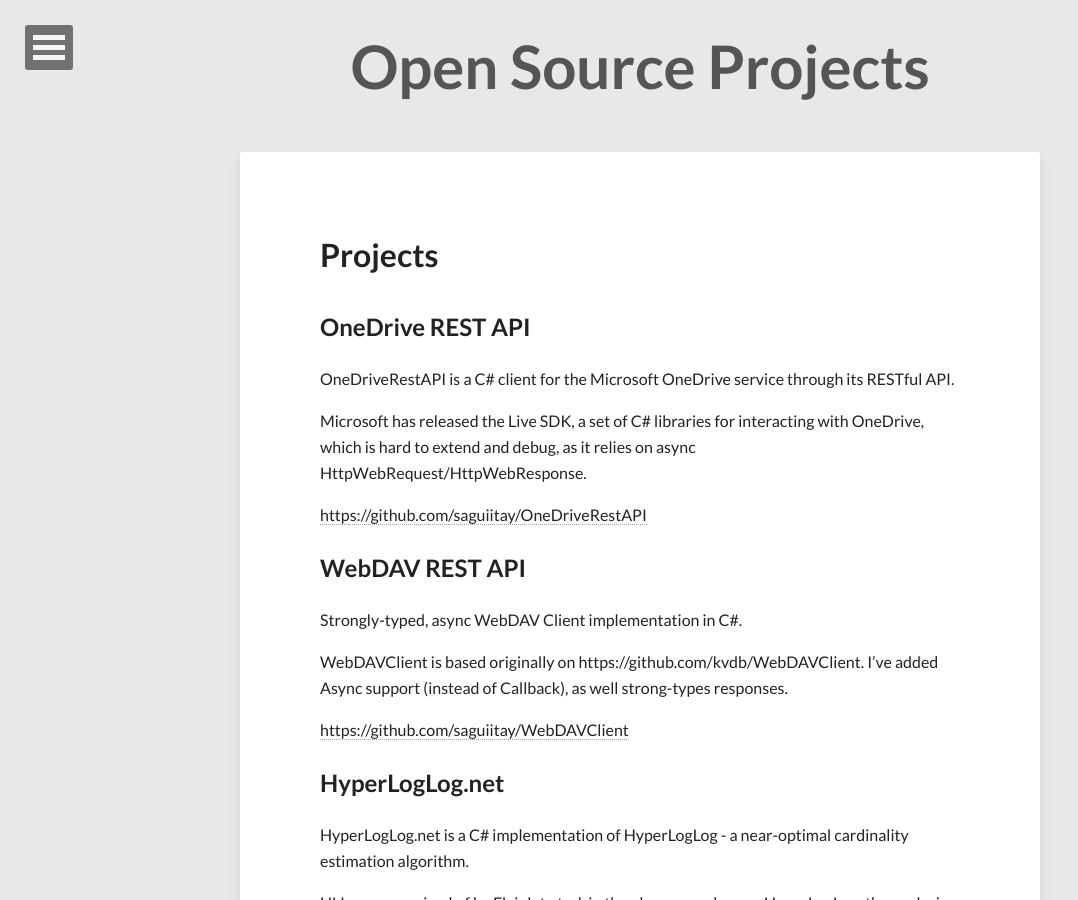
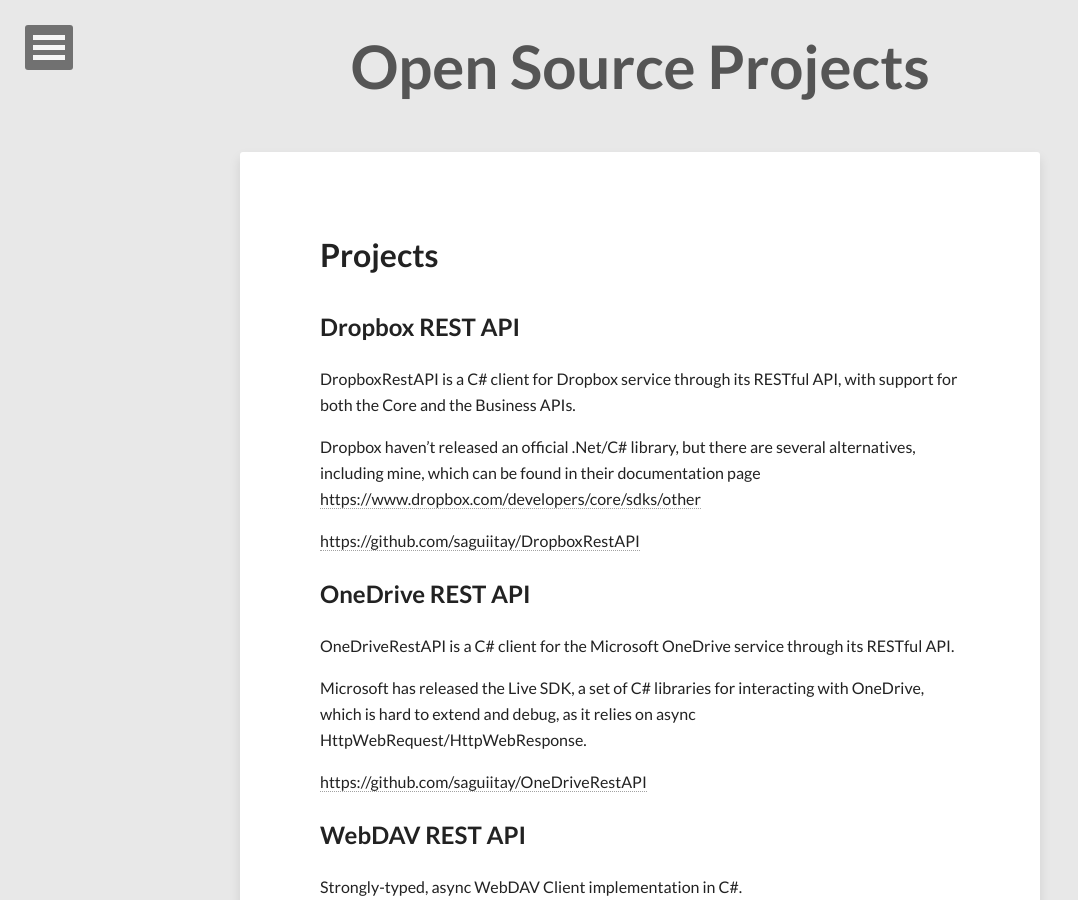
Before and after one commit to nathanghans/saguiitay.github.io, a Jekyll site: the page built from projects/index.md, in a window 1280 px wide and 900 px high. Shown: the whole window, without its empty margins (0-1078 px from the left). Built offline with Jekyll 4.4.1, drawn with Linux system fonts in a browser that asks for light colours; nearby versions of some CDN libraries.

Commit message:
Added DropboxRestAPI open-source project

```diff
--- a/projects/index.md
+++ b/projects/index.md
@@ -9,6 +9,14 @@ tags: []
 ---
 
 # Projects
+
+## Dropbox REST API
+
+DropboxRestAPI is a C# client for Dropbox service through its RESTful API, with support for both the Core and the Business APIs.
+
+Dropbox haven't released an official .Net/C# library, but there are several alternatives, including mine, which can be found in their documentation page <https://www.dropbox.com/developers/core/sdks/other>
+
+<https://github.com/saguiitay/DropboxRestAPI>
 
 ## OneDrive REST API
 
```
